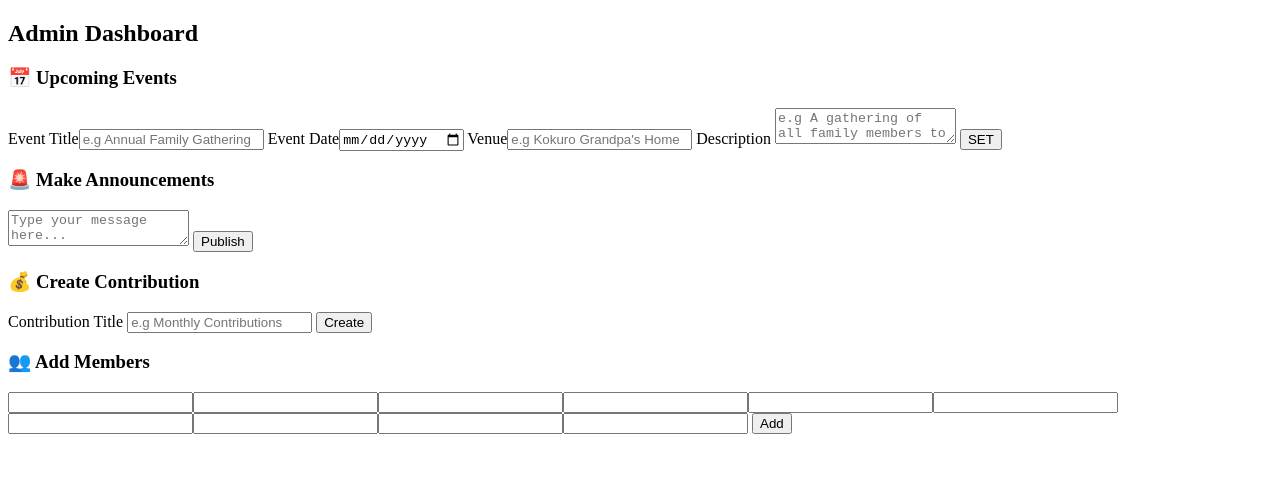
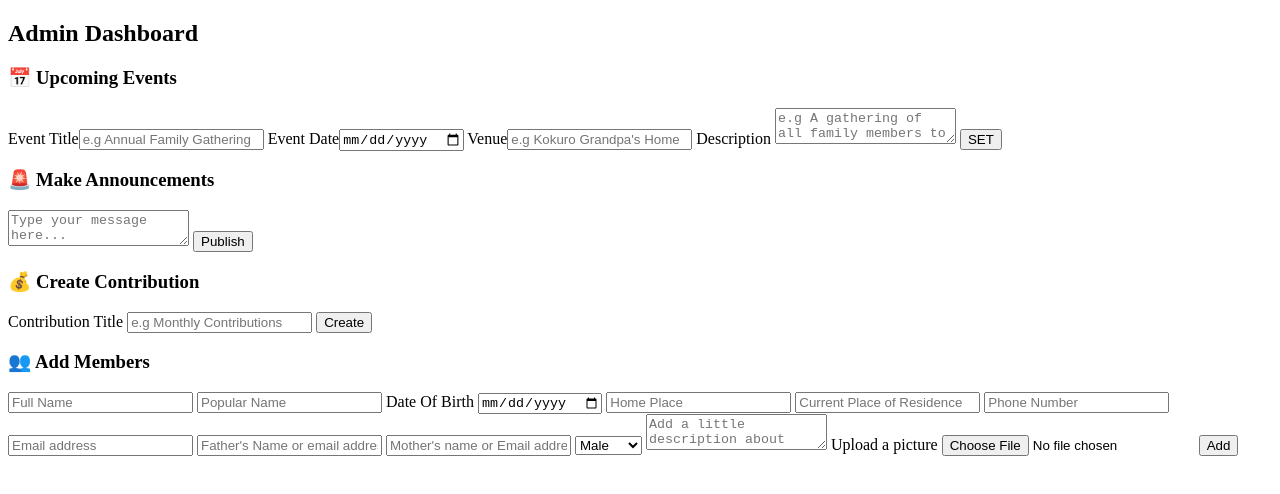
Before and after one commit to Mark-Emmanuel311/family-app, a plain HTML site: page pages/manage.html in a window 1280 px wide. Drawn offline with Linux system fonts and the light colour scheme.

Commit message:
add guides for admin and log in members

```diff
--- a/pages/manage.html
+++ b/pages/manage.html
@@ -43,7 +43,23 @@
         <h3>👥 Add Members</h3>
     </div>
     <form id="membersContent" method="POST" action="#" class="content">
-        <input type="text"><input type="text"><input type="text"><input type="text"><input type="text"><input type="text"><input type="text"><input type="text"><input type="text"><input type="text">
+        <input type="text" name="name" required placeholder="Full Name">
+        <input type="text" name="common-name" required placeholder="Popular Name">
+        <label for="date">Date Of Birth</label>
+        <input id="date" required type="date" required>
+        <input type="text" required placeholder="Home Place">
+        <input type="text" required placeholder="Current Place of Residence" name="residence">
+        <input type="number" placeholder="Phone Number">
+        <input type="email" placeholder="Email address" name="email">
+        <input type="text" placeholder="Father's Name or email address">
+        <input type="text" placeholder="Mother's name or Email address">
+        <select name="gender" required>
+            <option value="Male">Male</option>
+            <option value="Female">Female</option>
+        </select>
+        <textarea name="desc" placeholder="Add a little description about this member"></textarea>
+        <label for="prof">Upload a picture</label>
+        <input type="file" id="prof" accept="image/*">
         <input type="submit" value="Add">
     </form>
 </div>
--- /dev/null
+++ b/scripts/index.js
@@ -0,0 +1,3 @@
+function login(){
+    window.location.href = './pages/';
+}
```
Also changed, not shown: index.html (+3 -1 lines).
